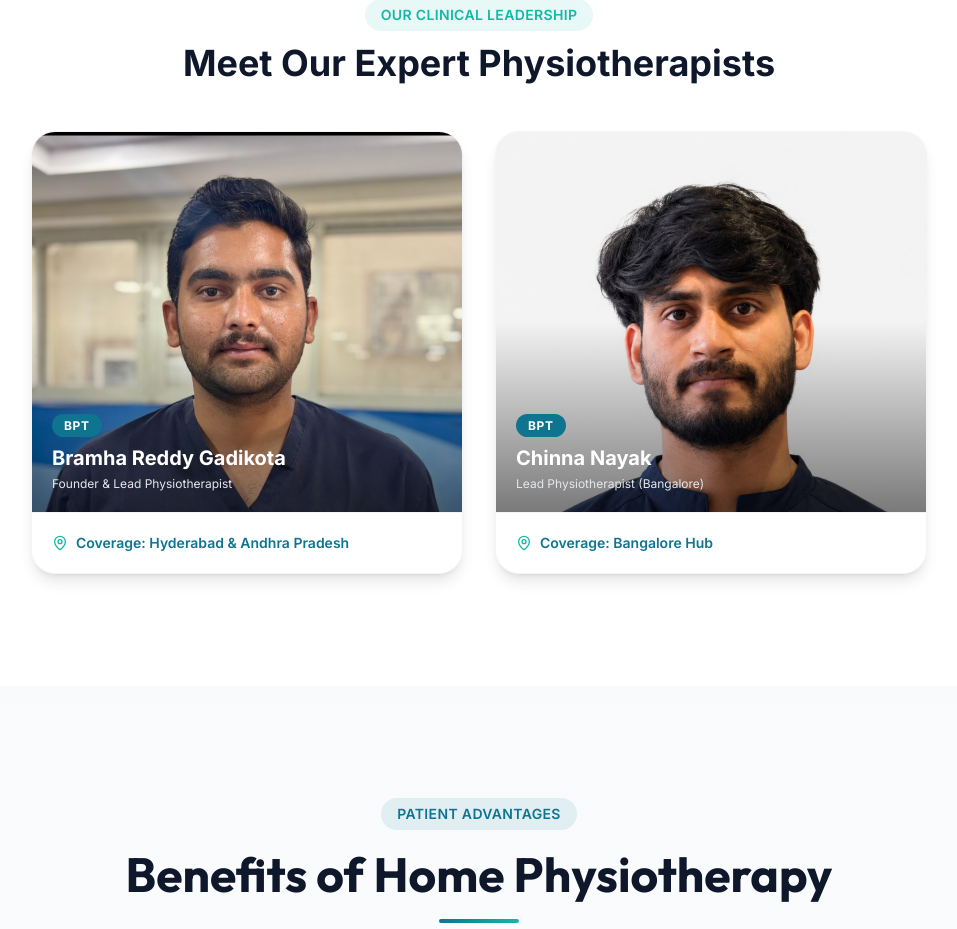
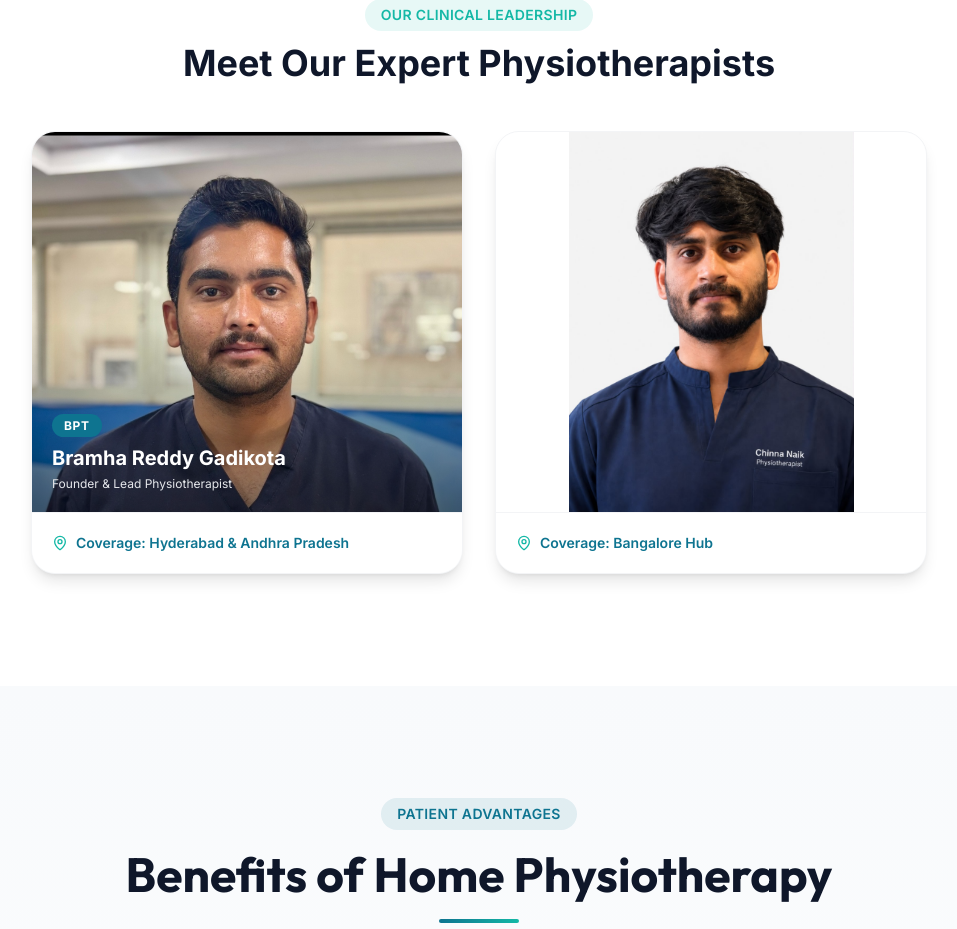
Before and after one commit to meghavamsikiran/vrukshaphysio, a React (Vite) app: page / in a window 1280 px wide. Shown: the part 6600-7529 px from the top of the page, without its empty margins (161-1118 px from the left). Built offline with nearby package versions, Linux system fonts and the light colour scheme.

Commit message:
style: prevent Chinna Nayak portrait image from cropping in about team section

```diff
--- a/src/components/About.tsx
+++ b/src/components/About.tsx
@@ -9,6 +9,7 @@
     role: 'Founder & Lead Physiotherapist',
     degree: 'BPT',
     location: 'Hyderabad & Andhra Pradesh',
+    useContain: false,
   },
   {
     image: '/images/chinna-nayak.png',
@@ -16,6 +17,7 @@
     role: 'Lead Physiotherapist (Bangalore)',
     degree: 'BPT',
     location: 'Bangalore Hub',
+    useContain: true,
   },
 ];
 
@@ -145,12 +147,18 @@
                 className="bg-[#F8FAFC] border border-gray-100 rounded-3xl overflow-hidden shadow-lg hover:shadow-xl transition-all duration-300 group flex flex-col"
               >
                 {/* Photo */}
-                <div className="relative h-[380px] overflow-hidden bg-gray-50">
+                <div className="relative h-[380px] overflow-hidden bg-white">
                   <img
                     src={member.image}
                     alt={`${member.name} (${member.degree})`}
-                    className="w-full h-full object-cover object-top group-hover:scale-103 transition-all duration-500"
+                    className={`w-full h-full transition-all duration-500 ${
+                      member.useContain
+                        ? 'object-contain bg-white group-hover:scale-102'
+                        : 'object-cover object-top group-hover:scale-103'
+                    }`}
                   />
+                  {!member.useContain && (
+                    <>
                       <div className="absolute inset-0 bg-gradient-to-t from-black/50 via-transparent to-transparent"></div>
                       {/* Name overlay */}
                       <div className="absolute bottom-5 left-5 right-5 text-white">
@@ -162,6 +170,8 @@
                         </h4>
                         <p className="text-xs text-gray-200 mt-1">{member.role}</p>
                       </div>
+                    </>
+                  )}
                 </div>
 
                 {/* Meta details */}
```
Lines whose indentation alone changed are shown as unchanged.
